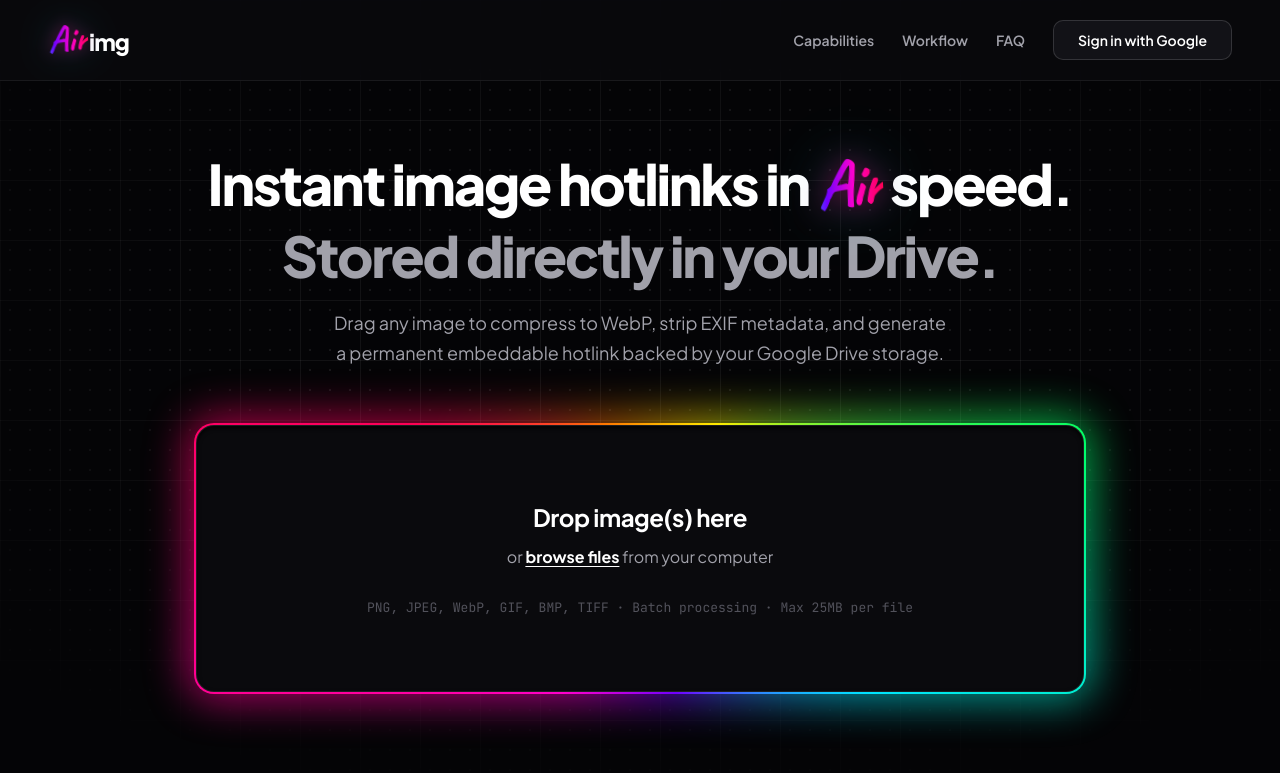
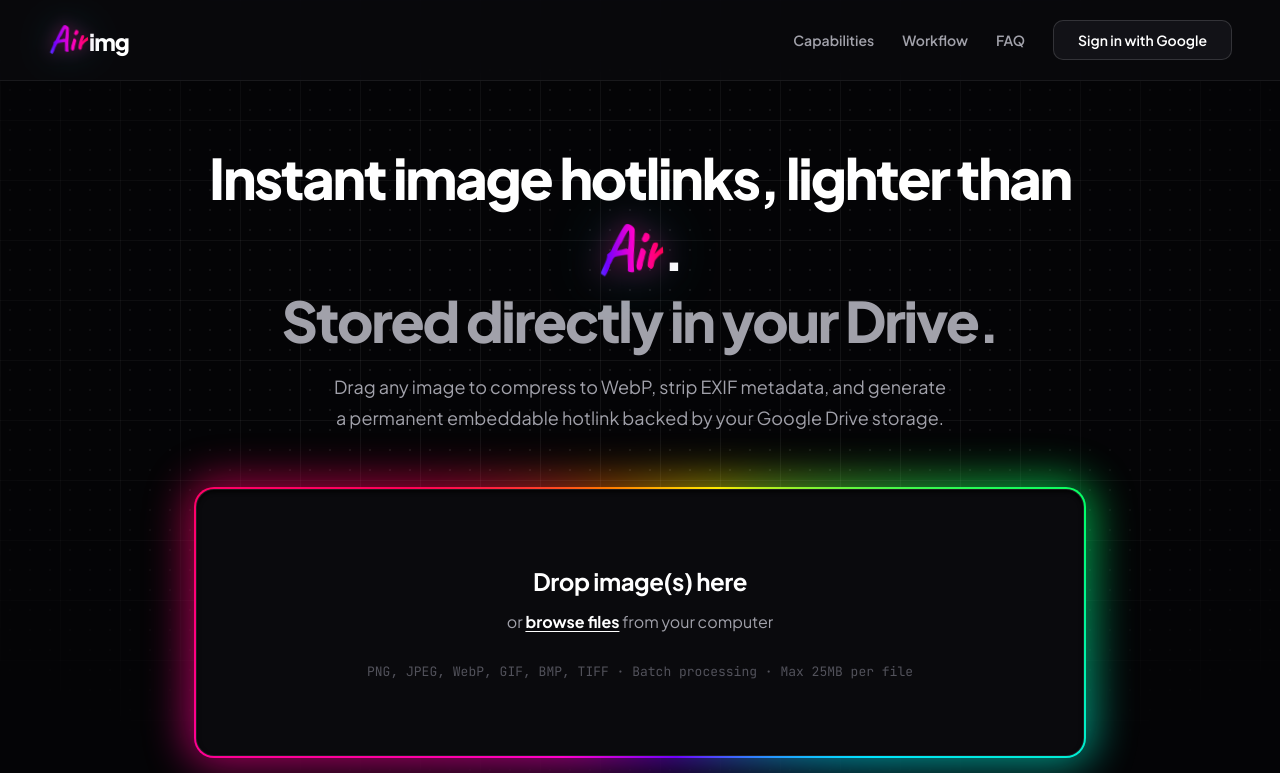
Before and after one commit to Codeenk/Airimg, a website built with Vite: page index.html in a window 1280 px wide. Shown: the top 773 px of the page. Built offline with nearby package versions, Linux system fonts and the light colour scheme; no server answers.

Commit message:
Update hero title to 'Instant image hotlinks, lighter than Air.'

```diff
--- a/index.html
+++ b/index.html
@@ -38,7 +38,7 @@
       <!-- Hero Section -->
       <section id="hero" class="hero">
         <h2 class="hero-title">
-          Instant image hotlinks in <span class="logo-air-hero">Air</span> speed.<br/>
+          Instant image hotlinks, lighter than <span class="logo-air-hero">Air</span>.<br/>
           <span class="hero-accent">Stored directly in your Drive.</span>
         </h2>
         <p class="hero-subtitle">
```
